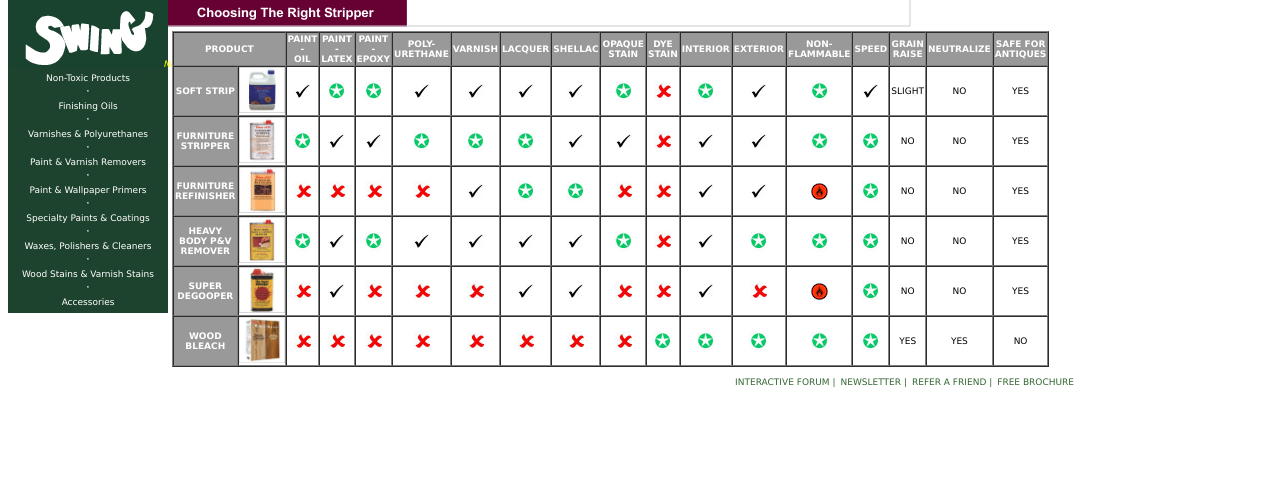
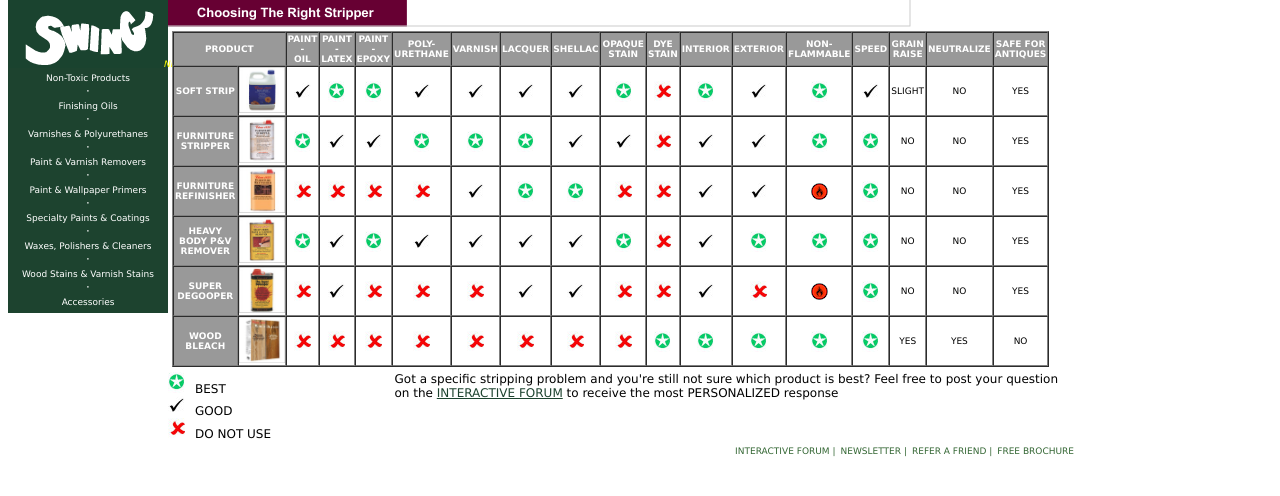
Before and after one commit to BenChaimberg/swingflask, a Flask app: page /rightstripper in a window 1280 px wide. Shown: the part 50-546 px from the top of the page. Run offline with Flask 2, Linux system fonts and the light colour scheme.

Commit message:
right stripper bottom #39

```diff
--- a/templates/rightstripper.html
+++ b/templates/rightstripper.html
@@ -2,6 +2,27 @@
 {% block head %}
 {{ super() }}
 	<style>
+		#content ul {
+			list-style: none;
+			padding: 0px;
+			margin: 5px 0;
+			width:25%;
+			float:left;
+			position:relative;
+		}
+		#content li {display: block; vertical-align: top;}
+		#content li:nth-child(1):before{
+			margin-right:10px;
+			content:url('{{ url_for('static', filename='images/green_circle.jpg') }}');
+		}
+		#content li:nth-child(2):before{
+			margin-right:10px;
+			content:url('{{ url_for('static', filename='images/check.jpg') }}');
+		}
+		#content li:nth-child(3):before{
+			margin-right:10px;
+			content:url('{{ url_for('static', filename='images/x.jpg') }}');
+		}
 		#container {
 			width:906px;
 		}
@@ -13,41 +34,33 @@
 		td {
 			text-align:center;
 		}
-		tr:nth-child(1) {
+		tr:nth-child(1), td:nth-child(1) {
 			color:#ffffff;
 			background:#999999;
 			font-weight:bold;
 		}
-		td:nth-child(1) {
-			background:#999999;
-			font-weight:bold;
-		}
-		a {
+		table a {
 			color:#ffffff;
 		}
-		a:hover {
+		table a:hover {
 			color:#1D432F;
 			text-decoration:underline;
 		}
-		.check {
-			background-image:url('{{ url_for('static', filename='images/check.jpg') }}');
+		.check, .circle, .x, .flame{
 			background-repeat:no-repeat;
 			background-position:center center;
 		}
+		.check {
+			background-image:url('{{ url_for('static', filename='images/check.jpg') }}');
+		}
 		.circle {
 			background-image:url('{{ url_for('static', filename='images/green_circle.jpg') }}');
-			background-repeat:no-repeat;
-			background-position:center center;
 		}
 		.x {
 			background-image:url('{{ url_for('static', filename='images/x.jpg') }}');
-			background-repeat:no-repeat;
-			background-position:center center;
 		}
 		.flame {
 			background-image:url('{{ url_for('static', filename='images/flame.jpg') }}');
-			background-repeat:no-repeat;
-			background-position:center center;
 		}
 	</style>
 {% endblock %}
@@ -195,4 +208,12 @@
 			<td>NO</td>
 		</tr>
 	</table>
+	<ul>
+		<li>BEST</li>
+		<li>GOOD</li>
+		<li>DO NOT USE</li>
+	</ul>
+	<div style="float:right;position:relative;width:75%;margin-top:5px;">
+		Got a specific stripping problem and you're still not sure which product is best? Feel free to post your question on the <a style="text-decoration:underline;" href="http://www.swingpaints.com/forum.asp">INTERACTIVE FORUM</a> to receive the most PERSONALIZED response
+	</div>
 {% endblock %}
```
